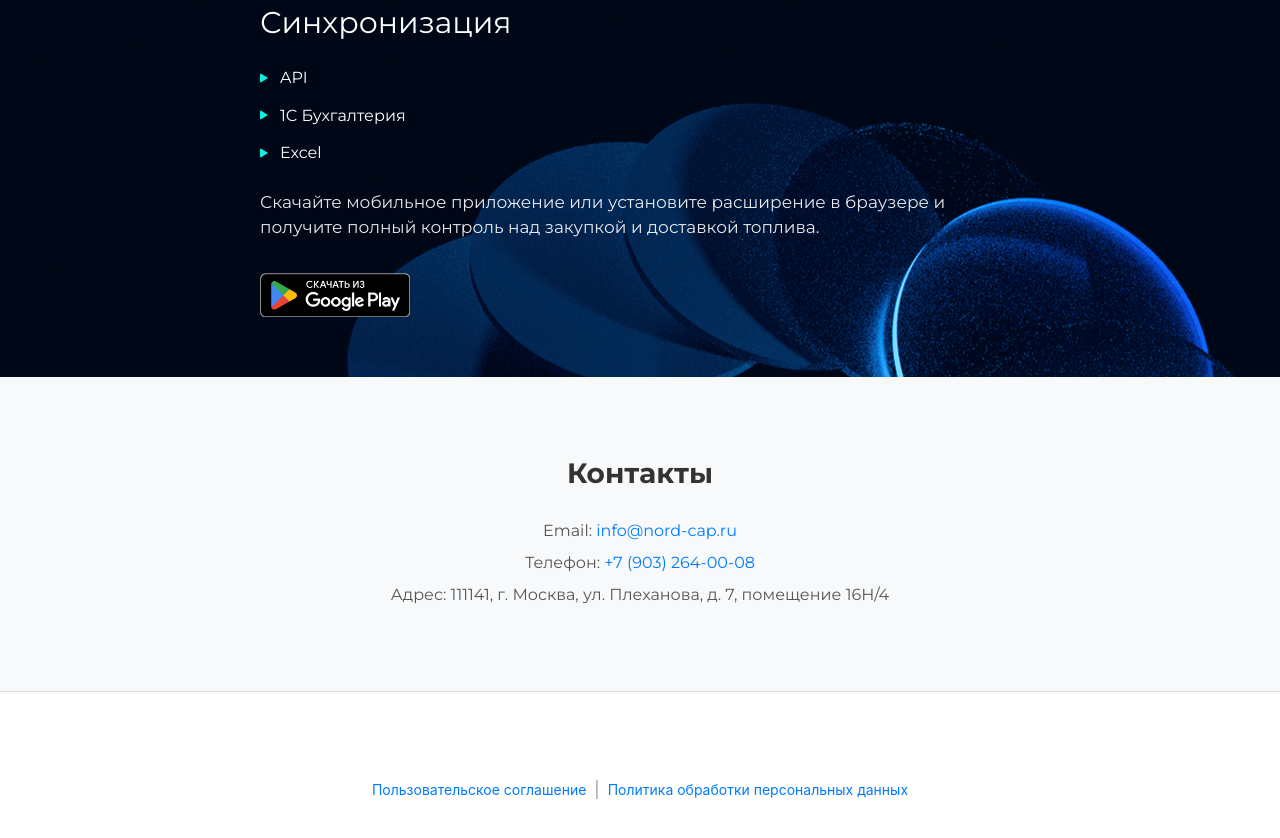
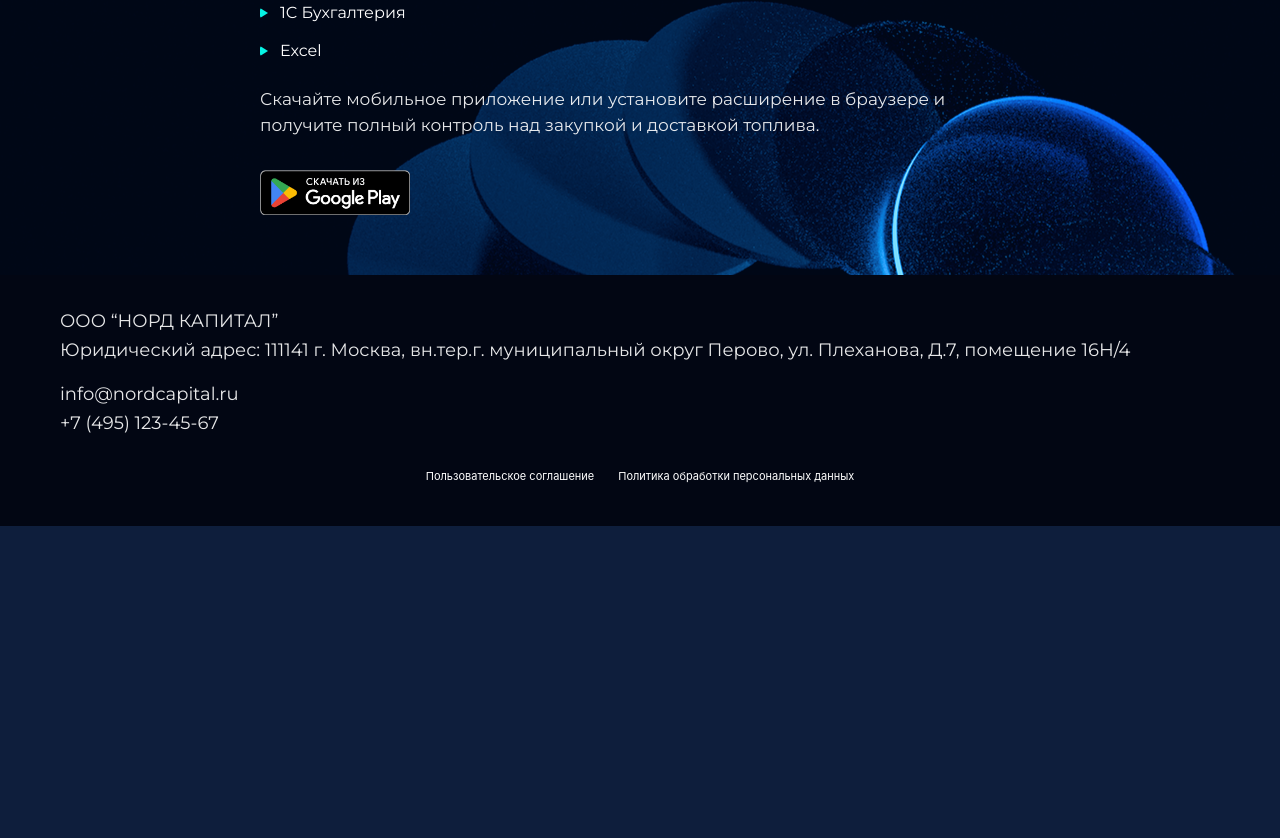
Before and after one commit to elena-zavadskaya/nord-access, a React (Create React App) app in the folder nord-access/: page / in a window 1280 px wide. Shown: the part 6284-7122 px from the top of the page. After the commit the page ends 6810 px from the top, so only its background shows below. Built offline with nearby package versions, Linux system fonts and the light colour scheme.

Commit message:
5. Оформила футер

```diff
--- a/nord-access/src/App.js
+++ b/nord-access/src/App.js
@@ -7,7 +7,6 @@ import FeaturesSection from "./components/FeaturesSection";
 import Overview from './components/Overview';
 import AboutUs from './components/AboutUs';
 import SyncSection from './components/SyncSection';
-import Contacts from './components/Contacts';
 import Footer from './components/Footer';
 
 function App() {
@@ -20,7 +19,6 @@ function App() {
         <FeaturesSection />
         <AboutUs />
         <SyncSection />
-        <Contacts />
       </main>
       <Footer />
     </div>
--- a/nord-access/src/components/Contacts.jsx
+++ /dev/null
@@ -1,20 +0,0 @@
-// src/components/Contacts.jsx
-import React from 'react';
-import './styles/Contacts.css';
-
-const Contacts = () => {
-  return (
-    <section id="contacts" className="contacts">
-      <div className="container contacts__inner">
-        <h3 className="contacts__title">Контакты</h3>
-        <ul className="contacts__list">
-          <li>Email: <a href="mailto:info@nord-cap.ru">info@nord-cap.ru</a></li>
-          <li>Телефон: <a href="tel:+79032640008">+7 (903) 264-00-08</a></li>
-          <li>Адрес: 111141, г. Москва, ул. Плеханова, д. 7, помещение 16Н/4</li>
-        </ul>
-      </div>
-    </section>
-  );
-};
-
-export default Contacts;
--- a/nord-access/src/components/Footer.jsx
+++ b/nord-access/src/components/Footer.jsx
@@ -1,4 +1,3 @@
-// src/components/Footer.jsx
 import React from 'react';
 import './styles/Footer.css';
 
@@ -6,11 +5,23 @@ const Footer = () => {
   return (
     <footer className="footer">
       <div className="container footer__inner">
-        <p>© НОРД-КАПИТАЛ, 2025</p>
+        <div className="footer__company-info">
+          <p>ООО “НОРД КАПИТАЛ”</p>
+          <p>Юридический адрес: 111141 г. Москва, вн.тер.г. муниципальный округ Перово, ул. Плеханова, Д.7, помещение 16Н/4</p>
+        </div>
+
+        <div className="footer__contacts">
+          <p>info@nordcapital.ru</p>
+          <p>+7 (495) 123-45-67</p>
+        </div>
+
         <div className="footer__links">
-          <a href="/user-agreement.pdf">Пользовательское соглашение</a>
-          <span className="footer__separator">|</span>
-          <a href="/privacy-policy.pdf">Политика обработки персональных данных</a>
+          <a href="/user-agreement.pdf" target="_blank" rel="noopener noreferrer">
+            Пользовательское соглашение
+          </a>
+          <a href="/privacy-policy.pdf" target="_blank" rel="noopener noreferrer">
+            Политика обработки персональных данных
+          </a>
         </div>
       </div>
     </footer>
--- a/nord-access/src/components/styles/AboutUs.css
+++ b/nord-access/src/components/styles/AboutUs.css
@@ -17,7 +17,7 @@
   display: inline-block;
   border: 3px solid #5de0e6;
   border-radius: 22px;
-  padding: 36px 5% 18vw;
+  padding: 36px 5% 10vw;
   color: #ffffff;
   font-size: clamp(24px, 5vw, 45px);
   font-weight: 200;
--- a/nord-access/src/components/styles/Contacts.css
+++ /dev/null
@@ -1,34 +0,0 @@
-.contacts {
-  background-color: #f7f9fb;
-  padding: 80px 0;
-}
-
-.contacts__inner {
-  max-width: 800px;
-  margin: 0 auto;
-  text-align: center;
-}
-
-.contacts__title {
-  font-size: 28px;
-  margin-bottom: 24px;
-  color: #333333;
-}
-
-.contacts__list {
-  list-style: none;
-  padding: 0;
-  margin: 0;
-  font-size: 16px;
-  color: #555555;
-  line-height: 2;
-}
-
-.contacts__list a {
-  color: #007bff;
-  text-decoration: none;
-}
-
-.contacts__list a:hover {
-  text-decoration: underline;
-}
--- a/nord-access/src/components/styles/Footer.css
+++ b/nord-access/src/components/styles/Footer.css
@@ -1,28 +1,39 @@
 .footer {
-  background-color: #ffffff;
+  background-color: #020613;
   padding: 40px 0;
-  border-top: 1px solid #e0e0e0;
+  color: #ffffff;
+  font-size: 13px;
 }
 
 .footer__inner {
   max-width: 1200px;
   margin: 0 auto;
+  display: flex;
+  flex-direction: column;
+  align-items: flex-start;
+}
+
+.footer__company-info {
+  margin-bottom: 16px;
+  line-height: 0.7;
+}
+
+.footer__contacts {
+  margin-bottom: 20px;
+  line-height: 0.7;
+}
+
+.footer__links {
+  width: 100%;
   text-align: center;
 }
 
-.footer__links {
-  margin-top: 8px;
-}
-
 .footer__links a {
-  color: #007bff;
+  display: inline-block;
+  color: #ffffff;
   text-decoration: none;
-  margin: 0 8px;
-  font-size: 14px;
-}
-
-.footer__separator {
-  color: #999999;
+  margin: 0 12px;
+  font-size: 11px;
 }
 
 .footer__links a:hover {
```
